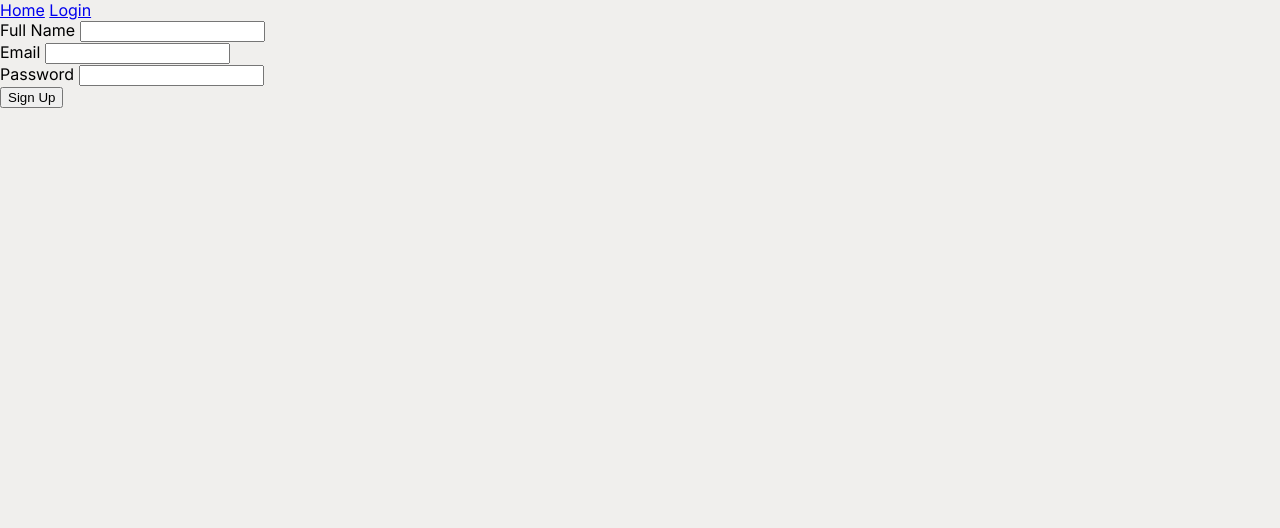
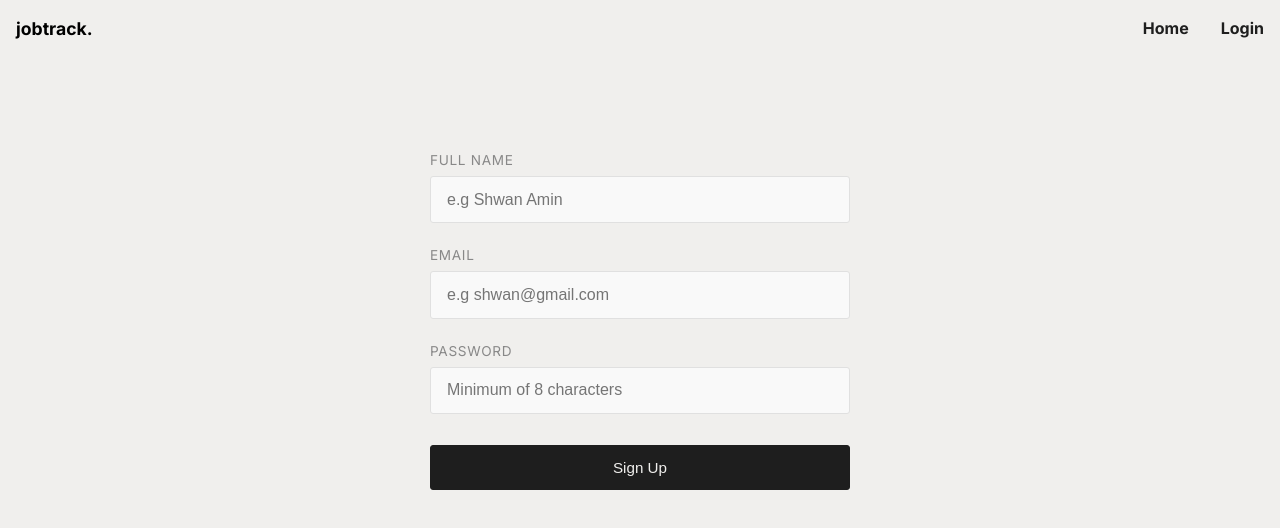
Before and after one commit to am1n-21/jobtracker., a website: page public/pages/register.html in a window 1280 px wide. Drawn offline with Linux system fonts and the light colour scheme.

Commit message:
styled register page

```diff
--- a/public/css/global.css
+++ b/public/css/global.css
@@ -17,3 +17,38 @@ h1 {
 h2 {
     color: #2A2A2A;
 }
+
+/* NAV + LOGO */
+nav {
+    display: flex;
+    align-items: row;
+    align-items: center;
+    justify-content: space-between;
+}
+
+#logo {
+    display: flex;
+    align-items: row;
+    margin-left: 1em;
+}
+
+#logo-text {
+    font-weight: bold;
+    font-size: 1.1rem;
+}
+
+#links {
+    display: flex;
+    margin-right: 1em;
+    gap: 2em;
+}
+
+.nav-link {
+    color: #1E1E1E;
+    text-decoration: none;
+    font-weight: bold;
+}
+
+.nav-link:hover {
+    color: #2A2A2A;
+}
--- a/public/css/register.css
+++ b/public/css/register.css
@@ -0,0 +1,62 @@
+/* BODY */
+body {
+    display: flex;
+    flex-direction: column;
+    justify-content: space-between;
+}
+
+/* FORM + DIVS */
+form {
+    align-self: center;
+    margin-top: 6em;
+    width: 90%;
+    max-width: 420px;
+    display: flex;
+    flex-direction: column;
+    gap: 1.5em;
+}
+
+.input-div {
+    display: flex;
+    flex-direction: column;
+    gap: 0.5em;
+}
+
+.label {
+    font-size: 0.85rem;
+    letter-spacing: 0.05em;
+    text-transform: uppercase;
+    color: #888888;
+}
+
+.input {
+    font-size: 1rem;
+    padding: 0.85em 1em;
+    width: 100%;
+    border-radius: 3px;
+    border: 1px solid #E0E0E0;
+    background: #F9F9F9;
+    outline: none;
+    transition: border 0.2s;
+}
+
+.input:focus {
+    border-color: #1E1E1E;
+}
+
+button {
+    margin-top: 0.5em;
+    padding: 0.85em;
+    width: 100%;
+    background: #1E1E1E;
+    color: #F0EFED;
+    border: 1px solid #1E1E1E;
+    border-radius: 3px;
+    font-size: 0.95rem;
+    cursor: pointer;
+}
+
+button:hover {
+    background: transparent;
+    color: #1E1E1E;
+}
--- a/public/pages/register.html
+++ b/public/pages/register.html
@@ -13,24 +13,30 @@
 
 <body>
     <nav>
-        <a class="nav-link" href="landing.html">Home</a>
-        <a class="nav-link" href="login.html">Login</a>
+        <div id="logo">
+            <p id="logo-text">jobtrack.</p>
+        </div>
+
+        <div id="links">
+            <a class="nav-link" href="landing.html">Home</a>
+            <a class="nav-link" href="login.html">Login</a>
+        </div>
     </nav>
 
     <form id="register-form">
-        <div>
+        <div class="input-div">
             <label class="label" for="name-input">Full Name</label>
-            <input class="input" id="name-input" type="text" name="name-input" required>
+            <input class="input" id="name-input" type="text" name="name-input" placeholder="e.g Shwan Amin">
         </div>
 
-        <div>
+        <div class="input-div">
             <label class="label" for="email-input">Email</label>
-            <input class="input" id="email-input" type="email" name="email-input" required>
+            <input class="input" id="email-input" type="email" name="email-input" placeholder="e.g shwan@gmail.com">
         </div>
 
-        <div>
+        <div class="input-div">
             <label class="label" for="password-input">Password</label>
-            <input class="input" id="password-input" type="password" name="password-input" minlength="8">
+            <input class="input" id="password-input" type="password" name="password-input" placeholder="Minimum of 8 characters" minlength="8">
         </div>
 
         <button id="submit-btn" type="submit">Sign Up</button>
```
Also changed, not shown: 1 other file.
